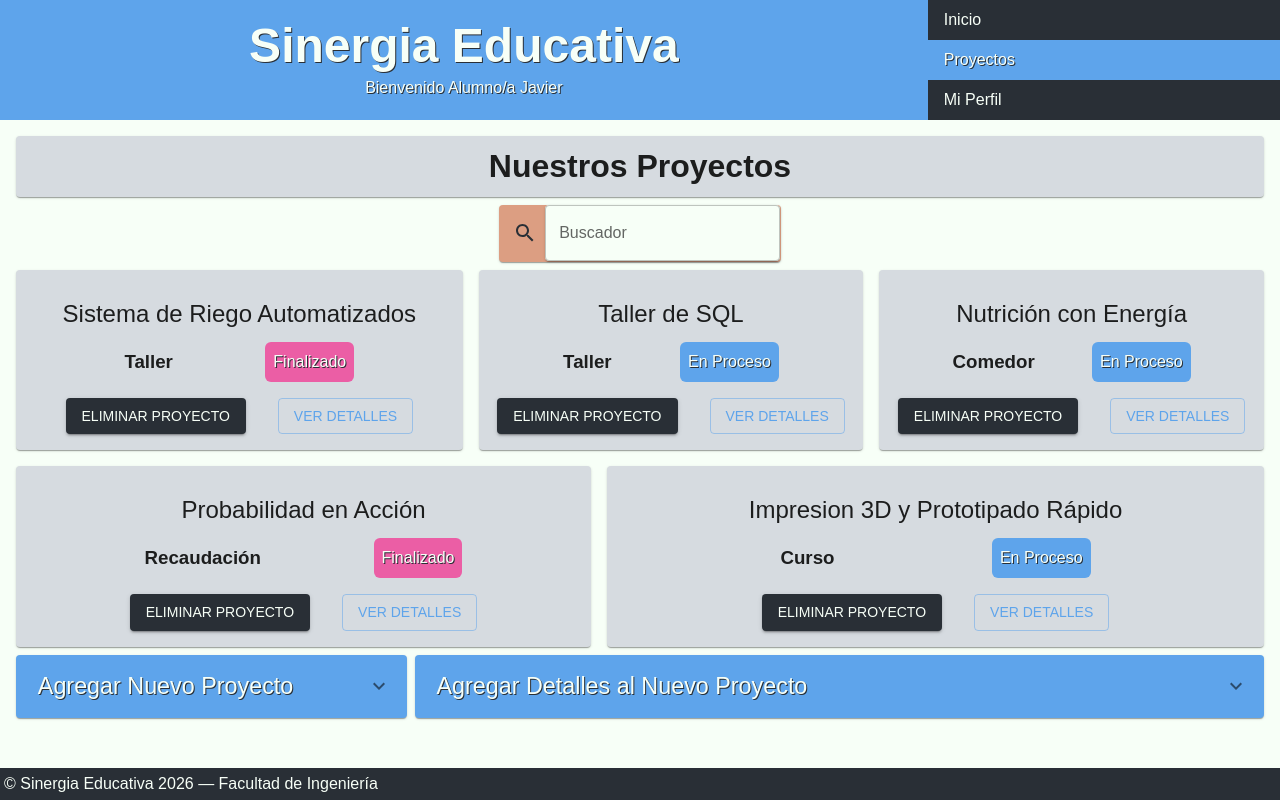
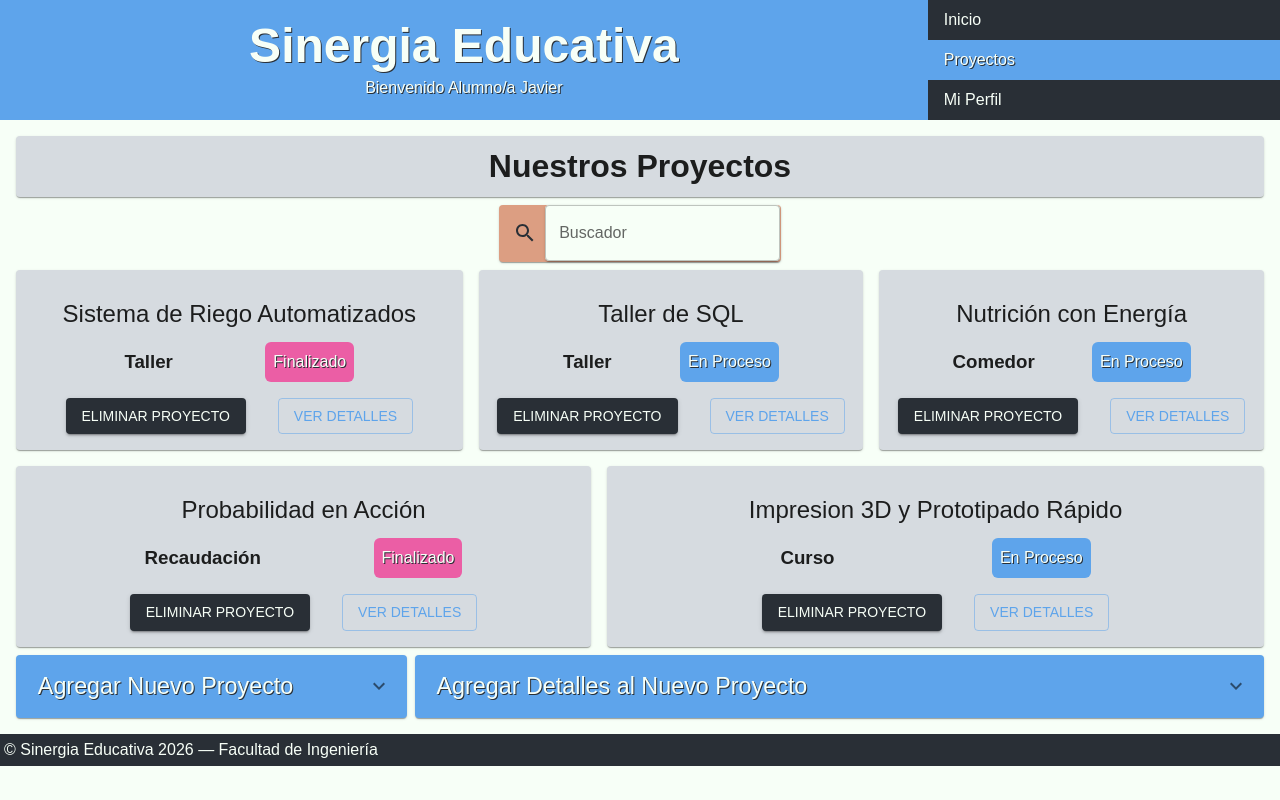
Before and after one commit to Dionicio-Rodrigo/pv_tp3_grupo2, a React (Vite) app: page /proyectos in a window 1280 px wide. Built offline with nearby package versions, Linux system fonts and the light colour scheme.

Commit message:
Simplifico el Layot de la pagina

```diff
--- a/src/layouts/LayoutPagina.jsx
+++ b/src/layouts/LayoutPagina.jsx
@@ -6,24 +6,10 @@ import { Outlet } from "react-router-dom";
 import Grid from "@mui/material/Grid";
 export const LayoutPagina = () => {
   return (
-    <Grid
-      container
-      sx={{
-        display: "grid",
-        minHeight: "100vh",
-        gridTemplateColumns: "1fr 1fr 300px",
-        gridTemplateRows: "auto 1fr auto",
-        gridTemplateAreas: `
-          "header header header"
-          "main   main   main"
-          "footer footer footer"
-        `,
-      }}
-    >
-      <Grid
+    <Stack>
+      <Box
         component="header"
         sx={{
-          gridArea: "header",
           backgroundColor: "primary.main",
           color: "primary.contrastText",
           textShadow: "1px 1px  #292f36",
@@ -33,21 +19,19 @@ export const LayoutPagina = () => {
           <Header />
           <Nav />
         </Stack>
-      </Grid>
-      <Grid
+      </Box>
+      <Box
         component="main"
         sx={{
-          gridArea: "main",
           backgroundColor: "backround.default",
           p: "1em",
         }}
       >
         <Outlet />
-      </Grid>
-      <Grid
+      </Box>
+      <Box
         component="footer"
         sx={{
-          gridArea: "footer",
           backgroundColor: "secondary.main",
           color: "primary.contrastText",
           textShadow: "1px 1px  #292f36",
@@ -55,7 +39,7 @@ export const LayoutPagina = () => {
         }}
       >
         <Footer />
-      </Grid>
-    </Grid>
+      </Box>
+    </Stack>
   );
 };
```
